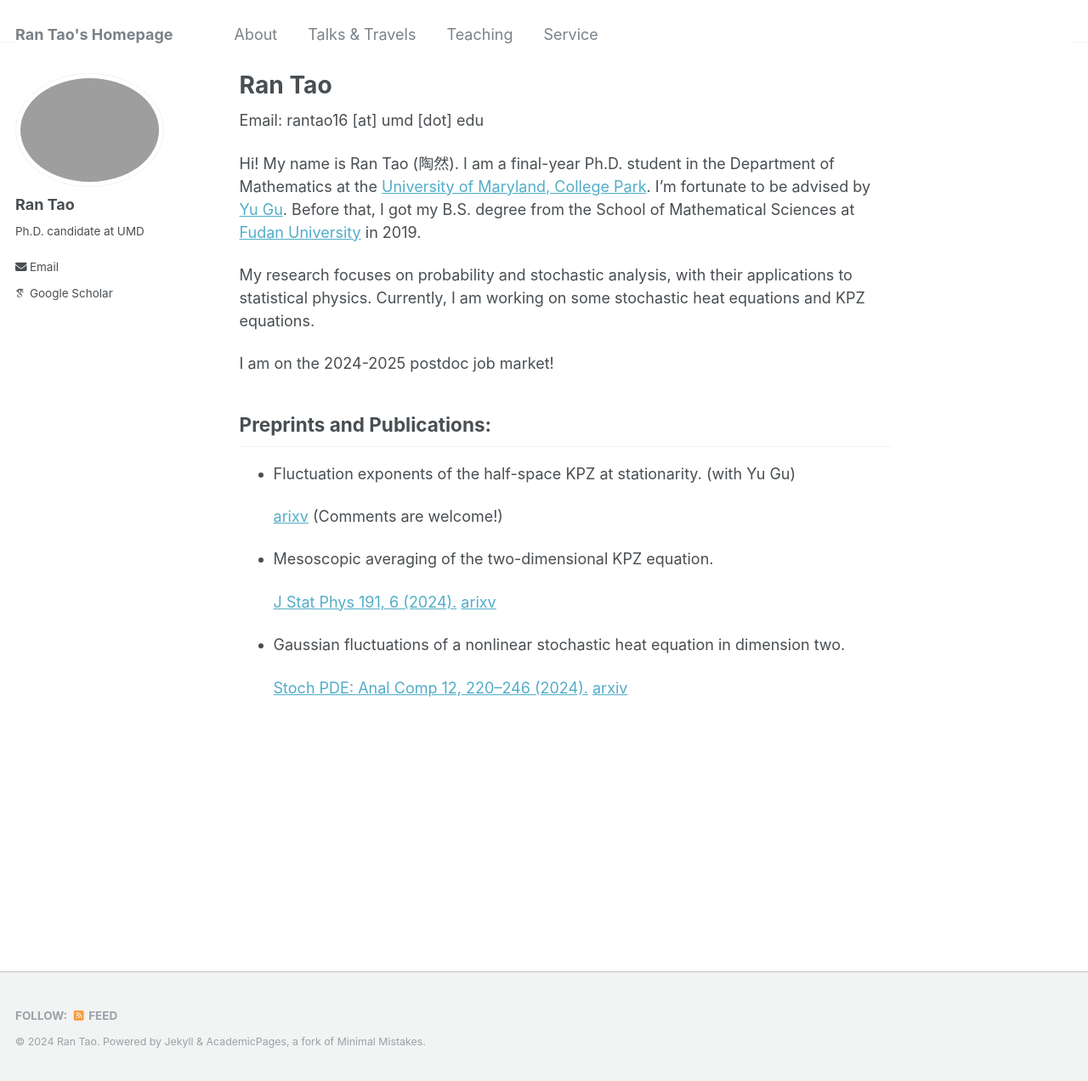
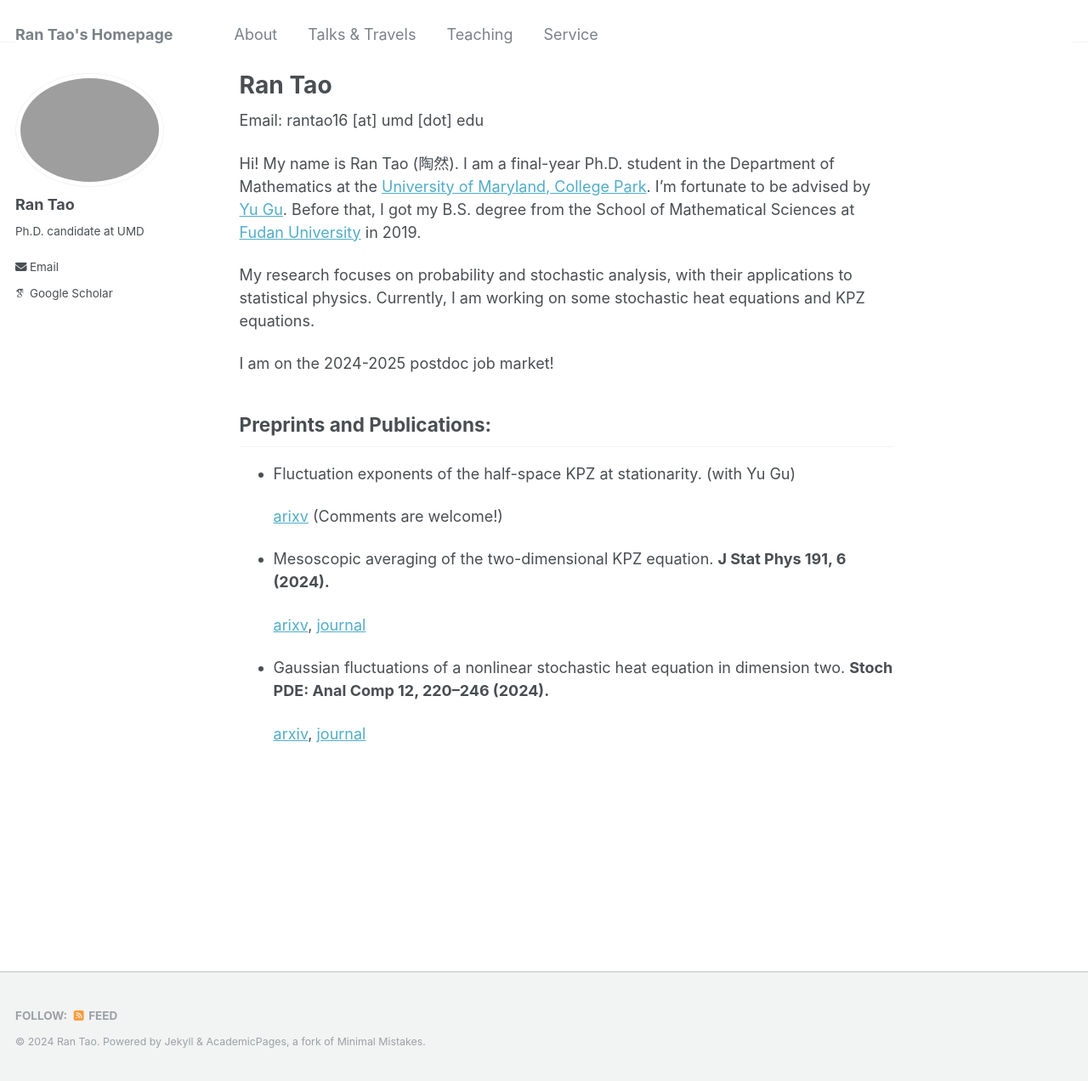
Before and after one commit to rantao16/rantao16.github.io, a Jekyll site: the page built from _pages/about.md, in a window 1280 px wide and 1272 px high. Shown: the whole window at 85% size. Built offline with Jekyll 4.4.1, drawn with Linux system fonts in a browser that asks for light colours; some web fonts are replaced.

Commit message:
Update about.md

```diff
--- a/_pages/about.md
+++ b/_pages/about.md
@@ -20,10 +20,10 @@ Preprints and Publications:
 
   [arixv](https://arxiv.org/pdf/2410.01653.pdf) (Comments are welcome!)
 
-* Mesoscopic averaging of the two-dimensional KPZ equation.
+* Mesoscopic averaging of the two-dimensional KPZ equation. <b>J Stat Phys 191, 6 (2024).</b>
 
-   [J Stat Phys 191, 6 (2024).](https://link.springer.com/article/10.1007/s10955-023-03222-3) [arixv](https://arxiv.org/pdf/2302.06689v3.pdf)
+  [arixv](https://arxiv.org/pdf/2302.06689v3.pdf), [journal](https://link.springer.com/article/10.1007/s10955-023-03222-3)
 
-* Gaussian fluctuations of a nonlinear stochastic heat equation in dimension two.
+* Gaussian fluctuations of a nonlinear stochastic heat equation in dimension two. <b>Stoch PDE: Anal Comp 12, 220–246 (2024).</b>
 
-   [Stoch PDE: Anal Comp 12, 220–246 (2024).](https://link.springer.com/article/10.1007/s40072-022-00282-6) [arxiv](https://arxiv.org/pdf/2204.13866.pdf)
+  [arxiv](https://arxiv.org/pdf/2204.13866.pdf), [journal](https://link.springer.com/article/10.1007/s40072-022-00282-6)
```
